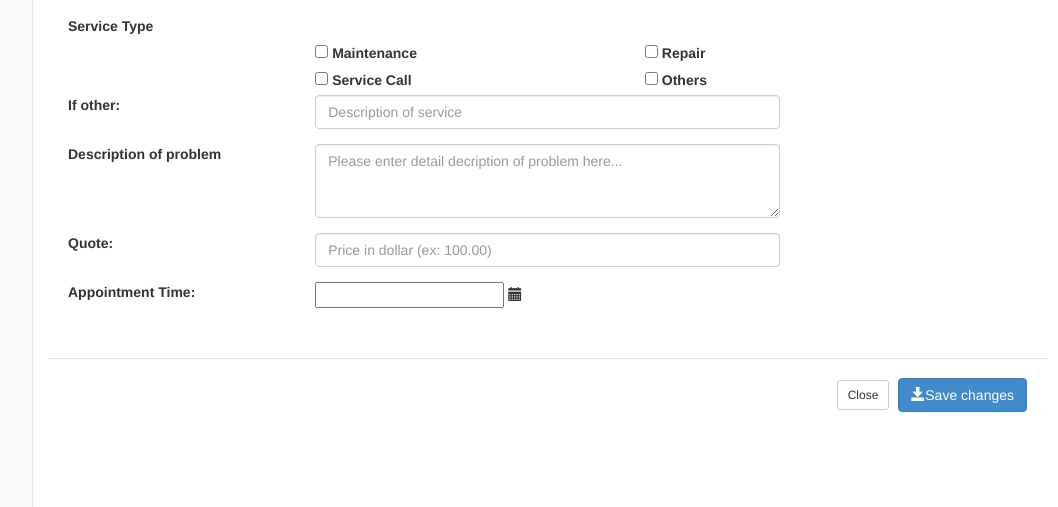
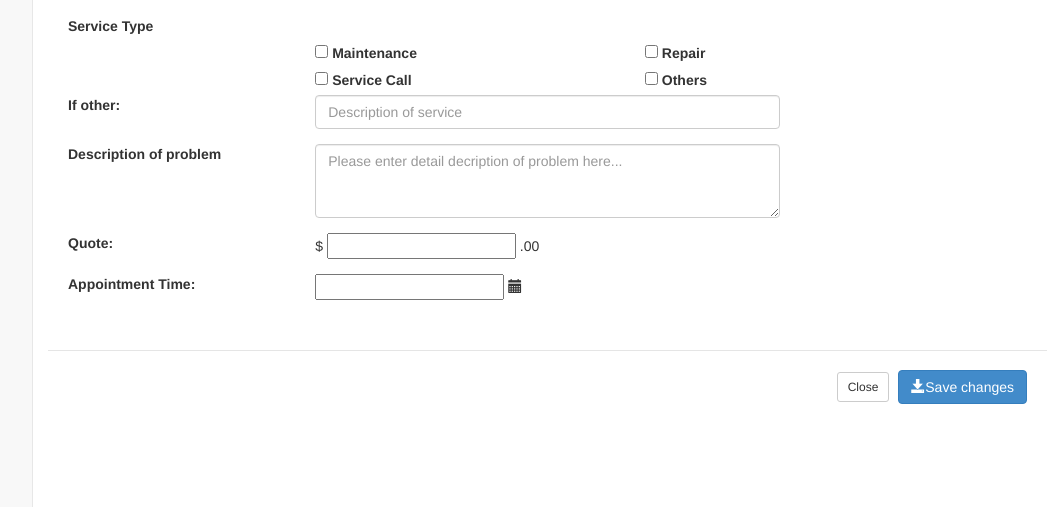
Before and after one commit to jmfield2/DB-CRM, a Python web app: template CRM/templates/addcustomer.html in a window 1280 px wide, after a click on "Add Service". Shown: the part 555-1062 px from the top of the page, without its empty margins (218-1276 px from the left). Run offline with Jinja, Linux system fonts and the light colour scheme; the template is opened without the code that fills it, so the values that code supplies are empty; some libraries are stand-ins or nearby versions.

Commit message:
small chnages to add customer template

```diff
--- a/CRM/templates/addcustomer.html
+++ b/CRM/templates/addcustomer.html
@@ -200,8 +200,13 @@
                                     <div class="form-group">
                                         <label for="contact-price" class="col-lg-3">Quote:</label>
                                         <div class="col-lg-6">
-                                            <input id="description" name="description" type="text" placeholder="Price in dollar (ex: 100.00)" class="form-control">
+                                            <div class="input-prepend input-append">
+                                                <span class="add-on">$</span>
+                                                    <input class="span2" id="appendedPrependedInput" type="text">
+                                                <span class="add-on">.00</span>
+                                            </div>
                                         </div>
+
                                     </div>
                                     <div class="form-group">
                                         <label for="contact-price" class="col-lg-3">Appointment Time:</label>
```
